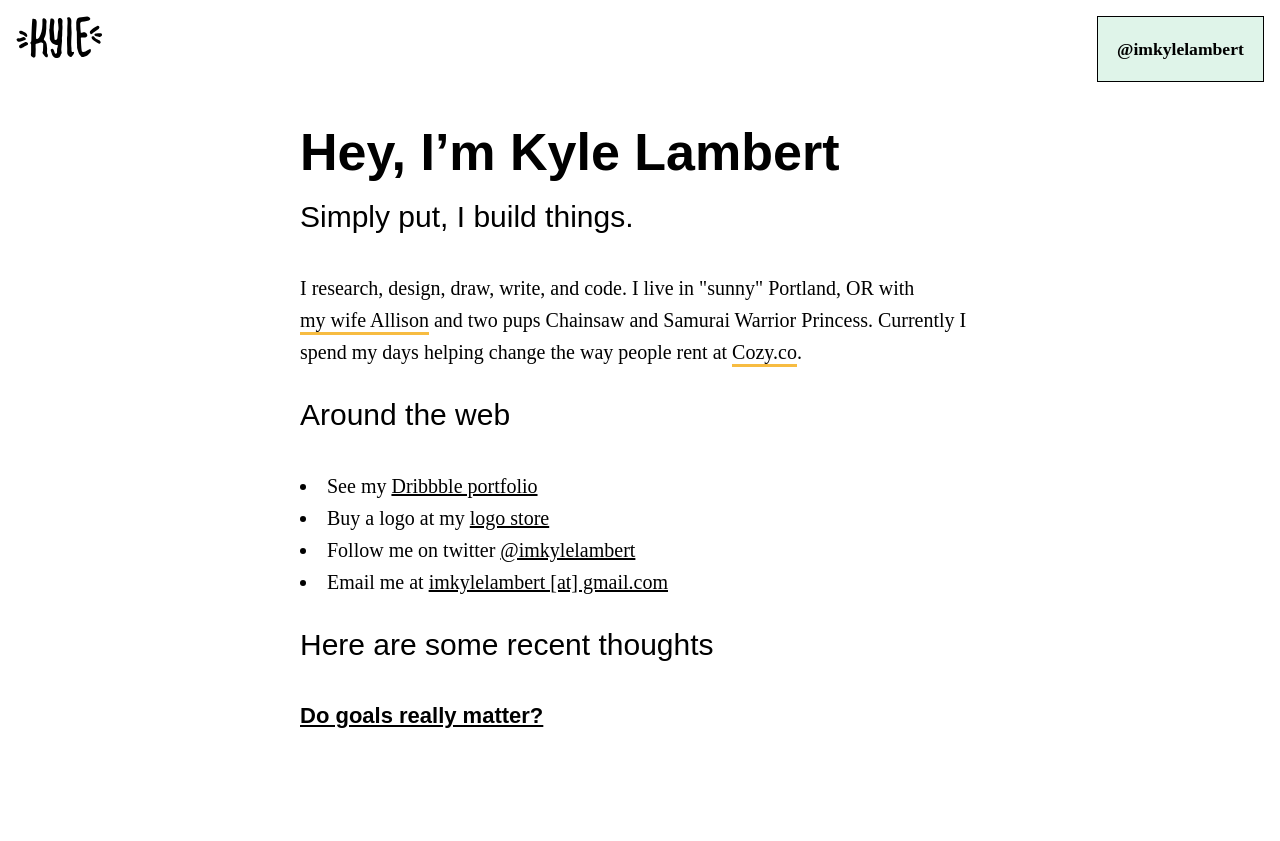
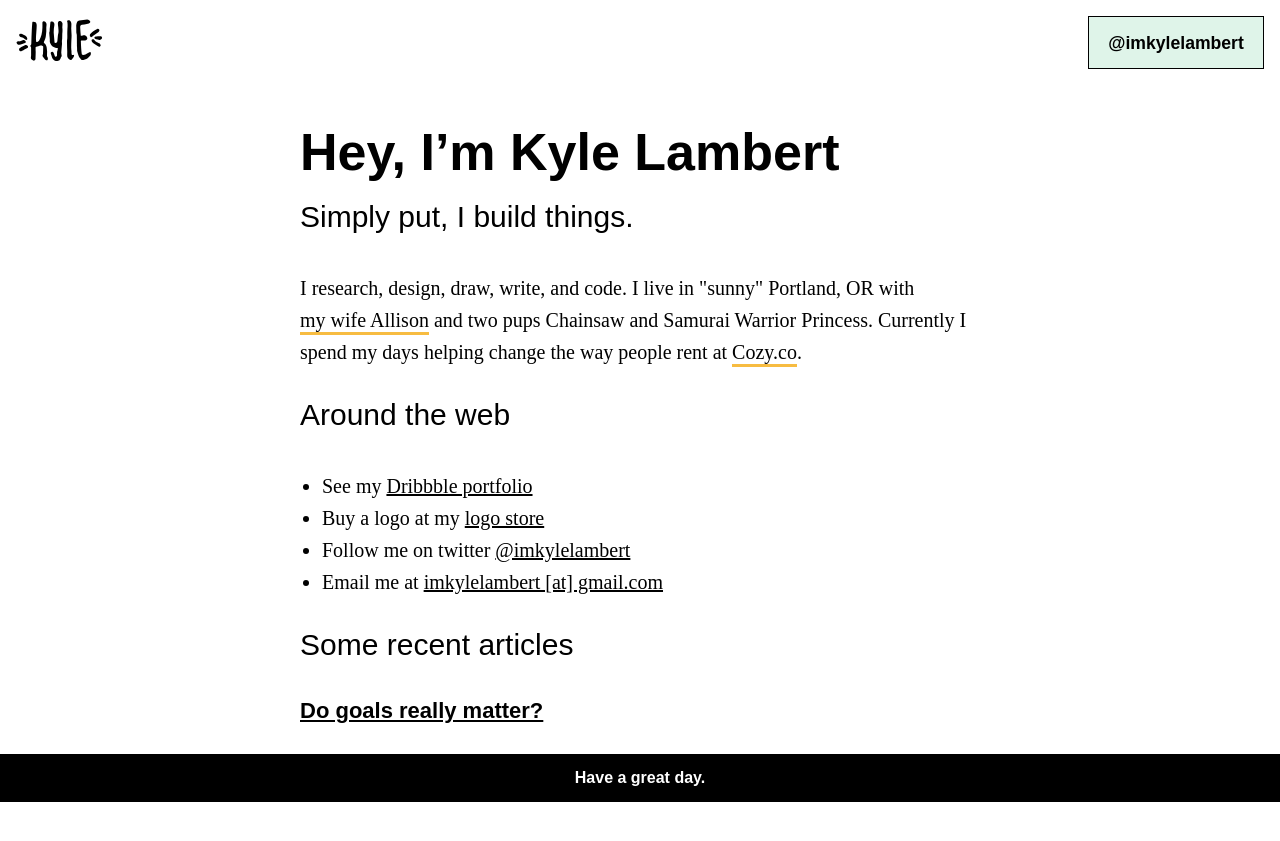
Before and after one commit to kslambert/imkylelambert, a Jekyll site: the page built from index.md, in a window 1280 px wide. Shown: the top 841 px of the page. Built offline with Jekyll 4.4.1, drawn with Linux system fonts in a browser that asks for light colours; some web fonts are replaced.

Commit message:
Update html font size based on media querie
- polish css
- add basic footer
- update list styles

```diff
--- a/_includes/footer.html
+++ b/_includes/footer.html
@@ -1,3 +1,4 @@
+  <p class="footer-text">Have a great day.</p>
   {% include analytics.html %}
 </body>
 </html>
--- a/_sass/_color.scss
+++ b/_sass/_color.scss
@@ -1,4 +1,5 @@
 $black: #000;
 $light-green: #dff4e9;
+$medium-green: #649295;
 $orange: #e25d1e;
 $yellow: #f7bc41;
--- a/_sass/_styles.scss
+++ b/_sass/_styles.scss
@@ -8,9 +8,10 @@ nav {
     float: right;
     list-style: none;
     padding: .6rem 1.2rem;
+    font-family: $header-font;
 
     li {
-      margin: .4rem auto;
+      margin: 0 auto;
       font-size: 1.1rem;
       font-weight: 600;
     }
@@ -24,6 +25,8 @@ nav {
 
 .logo {
   max-width: 87px;
+  top: 3px;
+  position: relative;
 }
 
 .post-wrap {
@@ -63,6 +66,14 @@ nav {
   }
 }
 
-a {
-  color: $black;
+.footer-text {
+  font-size: 1rem;
+  font-family: $header-font;
+  font-weight: 600;
+  text-align: center;
+  color: #fff;
+  width: 100%;
+  background: $black;
+  margin: 2rem 0 0;
+  padding: .5rem 0;
 }
--- a/_sass/_type.scss
+++ b/_sass/_type.scss
@@ -1,9 +1,13 @@
 $header-font: supria-sans, sans-serif;
 $body-font: ff-tisa-web-pro, serif;
 
-body {
+html, body {
   font-family: $header-font;
-  font-size: 16px;
+  font-size: 14px;
+
+  @media only screen and (min-width: 800px) {
+    font-size: 16px;
+  }
 }
 
 h1, h2, h3, h4, h5 {
@@ -63,8 +67,8 @@ ul, ol {
   font-family: $body-font;
   font-size: 1.25rem;
   line-height: 2rem;
-  list-style-position: inside;
   margin-bottom: 2rem;
+  margin-left: 1.375rem;
 }
 
 a {
--- a/index.md
+++ b/index.md
@@ -18,10 +18,10 @@ title: I'm Kyle Lambert | Designer, Developer, Business Builder
     <li>Follow me on twitter <a href="https://twitter.com/imkylelambert" target="_blank">@imkylelambert</a></li>
     <li>Email me at <a href="mailto:imkylelambert@gmail.com">imkylelambert [at] gmail.com</a></li>
   </ul>
-  <h2>Here are some recent thoughts</h2>
-  <ul>
-    {% for post in site.posts %}
-      <a href="{{ post.url }}"><h3>{{ post.title }}</h3></a>
-    {% endfor %}
-  </ul>
+  <h2>Some recent articles</h2>
+
+  {% for post in site.posts %}
+    <a href="{{ post.url }}"><h3>{{ post.title }}</h3></a>
+  {% endfor %}
+
 </article>
```
